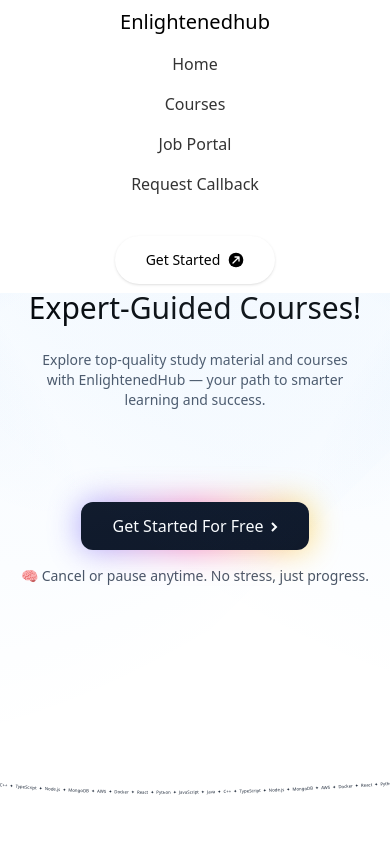
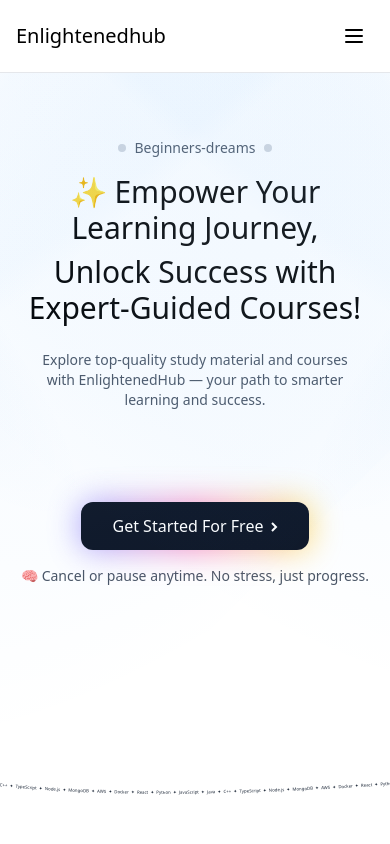
Before and after one commit to harsh-shah-9101/EnlightenedHub, a React (Vite) app: page / in a window 390 px wide. Shown: the top 844 px of the page. Built offline with nearby package versions, Linux system fonts and the light colour scheme.

Commit message:
navbar-upadted

```diff
--- a/src/pages/home.jsx
+++ b/src/pages/home.jsx
@@ -47,8 +47,19 @@
 
 function Home() {
     const [visible, setVisible] = useState(true);
+    const [menuOpen, setMenuOpen] = useState(false);
     const navigate = useNavigate();
     const prevScrollRef = useRef(0);
+
+    // Toggle mobile menu
+    const toggleMenu = () => {
+        setMenuOpen(prevState => !prevState);
+    };
+
+    // Close menu when clicking outside or on a link
+    const closeMenu = () => {
+        setMenuOpen(false);
+    };
 
     // Optimized scroll handler with throttling
     useEffect(() => {
@@ -75,27 +86,46 @@
             <div className="h-screen w-full flex flex-col bg-white relative overflow-hidden">
                 {/* Navigation */}
                 <nav
-                    className={`w-full px-4 md:px-6 py-2 flex flex-col md:flex-row items-center justify-between
-                    border-b border-white/10 fixed top-0 z-50 bg-white backdrop-blur-sm transition-transform
-                    duration-300 ${visible ? 'translate-y-0' : '-translate-y-full'}`}
+                    className={`w-full px-4 md:px-6 py-4 fixed top-0 z-50 bg-white backdrop-blur-sm transition-transform
+                    duration-300 ${visible ? 'translate-y-0' : '-translate-y-full'} border-b border-gray-200`}
                 >
-                    <div className="text-black font-bold text-xl mb-4 md:mb-0">Enlightenedhub</div>
+                    <div className="max-w-7xl mx-auto flex justify-between items-center">
+                        {/* Logo */}
+                        <div className="text-black font-bold text-xl">Enlightenedhub</div>
 
-                    <div className="flex flex-col md:flex-row items-center gap-6 md:gap-12">
-                        <div className="flex flex-col md:flex-row items-center justify-center gap-4 md:gap-12 flex-1">
+                        {/* Mobile menu button */}
+                        <button
+                            className="md:hidden flex items-center p-2 rounded-md hover:bg-gray-100 transition-colors"
+                            onClick={toggleMenu}
+                            aria-label="Toggle menu"
+                        >
+                            {menuOpen ? (
+                                <svg xmlns="http://www.w3.org/2000/svg" className="h-6 w-6" fill="none" viewBox="0 0 24 24" stroke="currentColor">
+                                    <path strokeLinecap="round" strokeLinejoin="round" strokeWidth={2} d="M6 18L18 6M6 6l12 12" />
+                                </svg>
+                            ) : (
+                                <svg xmlns="http://www.w3.org/2000/svg" className="h-6 w-6" fill="none" viewBox="0 0 24 24" stroke="currentColor">
+                                    <path strokeLinecap="round" strokeLinejoin="round" strokeWidth={2} d="M4 6h16M4 12h16M4 18h16" />
+                                </svg>
+                            )}
+                        </button>
+
+                        {/* Desktop Navigation */}
+                        <div className="hidden md:flex items-center justify-between gap-12 flex-1 ml-12">
+                            <div className="flex items-center gap-12">
                                 {['Home', 'Courses', 'Job Portal', 'Request Callback'].map((item) => (
                                     <a
                                         key={item}
                                         href="/login"
-                                    className="text-black/80 hover:text-black transition-colors"
+                                        className="text-black/80 hover:text-black transition-colors font-medium"
                                     >
                                         {item}
                                     </a>
                                 ))}
                             </div>
 
-                        {/* Get Started Button */}
-                        <div className="flex items-center gap-3 mt-4 md:mt-0">
+                            {/* Desktop Get Started Button */}
+                            <div>
                                 <button
                                     onClick={() => navigate('/login')}
                                     className="cursor-pointer group relative bg-white hover:bg-white text-black
@@ -124,6 +154,36 @@
                                         </svg>
                                     </div>
                                 </button>
+                            </div>
+                        </div>
+                    </div>
+
+                    {/* Mobile Navigation Menu */}
+                    <div className={`md:hidden transition-all duration-300 ease-in-out overflow-hidden ${menuOpen ? 'max-h-80 opacity-100 mt-4' : 'max-h-0 opacity-0'}`}>
+                        <div className="flex flex-col space-y-4 pt-2 pb-4">
+                            {['Home', 'Courses', 'Job Portal', 'Request Callback'].map((item) => (
+                                <a
+                                    key={item}
+                                    href="/login"
+                                    onClick={closeMenu}
+                                    className="text-black/80 hover:text-black px-2 py-2 rounded-md hover:bg-gray-100 transition-colors"
+                                >
+                                    {item}
+                                </a>
+                            ))}
+
+                            {/* Mobile Get Started Button */}
+                            <div className="pt-2">
+                                <button
+                                    onClick={() => {
+                                        closeMenu();
+                                        navigate('/login');
+                                    }}
+                                    className="w-full bg-gray-900 text-white py-3 px-4 rounded-lg hover:bg-gray-800 transition-colors font-medium"
+                                >
+                                    Get Started
+                                </button>
+                            </div>
                         </div>
                     </div>
                 </nav>
```
Lines whose indentation alone changed are shown as unchanged.
